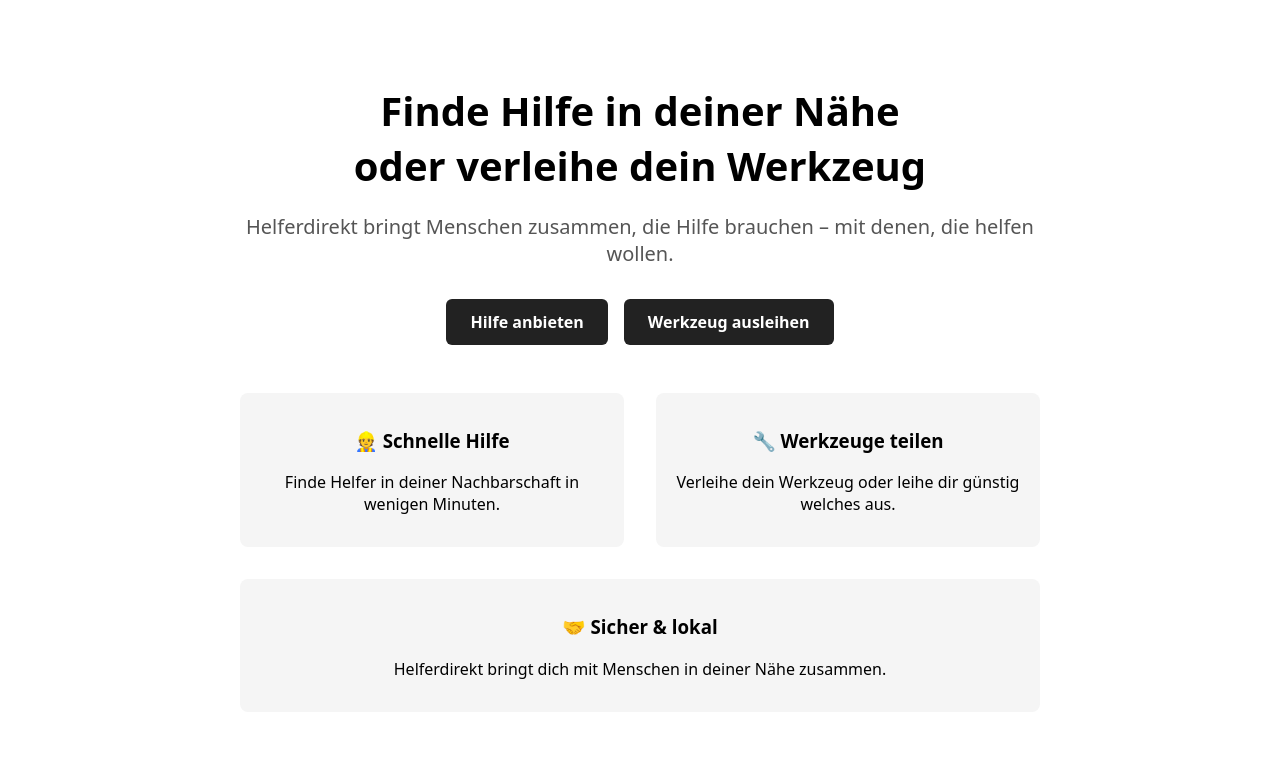
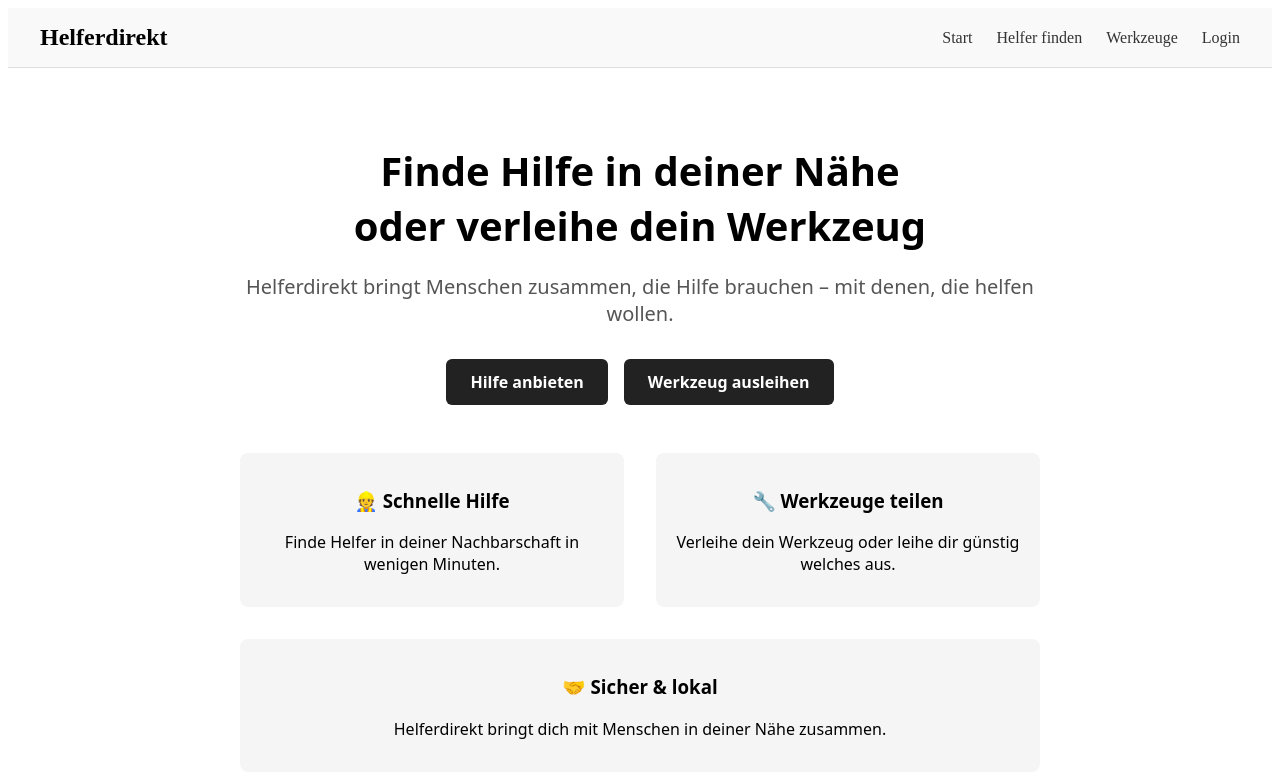
Before and after one commit to Mokis1/Helferdirekt, a Next.js app in the folder frontend/: page / in a window 1280 px wide. Shown: the top 778 px of the page. Built offline with nearby package versions, Linux system fonts and the light colour scheme.

Commit message:
Navbar und neue Startseite integriert

```diff
--- /dev/null
+++ b/frontend/components/Navbar.tsx
@@ -0,0 +1,40 @@
+import React from "react";
+import Link from "next/link";
+
+export default function Navbar() {
+  return (
+    <nav style={styles.nav}>
+      <div style={styles.logo}>Helferdirekt</div>
+      <div style={styles.links}>
+        <Link href="/" style={styles.link}>Start</Link>
+        <Link href="/helfer" style={styles.link}>Helfer finden</Link>
+        <Link href="/werkzeuge" style={styles.link}>Werkzeuge</Link>
+        <Link href="/login" style={styles.link}>Login</Link>
+      </div>
+    </nav>
+  );
+}
+
+const styles: { [key: string]: React.CSSProperties } = {
+  nav: {
+    display: "flex",
+    justifyContent: "space-between",
+    padding: "1rem 2rem",
+    alignItems: "center",
+    background: "#f9f9f9",
+    borderBottom: "1px solid #ddd",
+  },
+  logo: {
+    fontSize: "1.5rem",
+    fontWeight: "bold",
+  },
+  links: {
+    display: "flex",
+    gap: "1.5rem",
+  },
+  link: {
+    textDecoration: "none",
+    color: "#333",
+    fontWeight: 500,
+  },
+};
--- a/frontend/pages/index.tsx
+++ b/frontend/pages/index.tsx
@@ -1,13 +1,18 @@
 import React from "react";
 import Head from "next/head";
+import Navbar from "../components/Navbar";
 
 export default function Home() {
   return (
     <>
       <Head>
         <title>Helferdirekt – Hilfe & Werkzeug in deiner Nähe</title>
-        <meta name="description" content="Finde Helfer oder verleihe Werkzeuge in deiner Nachbarschaft." />
+        <meta
+          name="description"
+          content="Finde Helfer oder verleihe Werkzeuge in deiner Nachbarschaft."
+        />
       </Head>
+      <Navbar />
       <main style={styles.main}>
         <h1 style={styles.headline}>
           Finde Hilfe in deiner Nähe <br /> oder verleihe dein Werkzeug
@@ -16,8 +21,12 @@
           Helferdirekt bringt Menschen zusammen, die Hilfe brauchen – mit denen, die helfen wollen.
         </p>
         <div style={styles.buttons}>
-          <a href="/helfer" style={styles.button}>Hilfe anbieten</a>
-          <a href="/werkzeuge" style={styles.button}>Werkzeug ausleihen</a>
+          <a href="/helfer" style={styles.button}>
+            Hilfe anbieten
+          </a>
+          <a href="/werkzeuge" style={styles.button}>
+            Werkzeug ausleihen
+          </a>
         </div>
 
         <section style={styles.features}>
```
